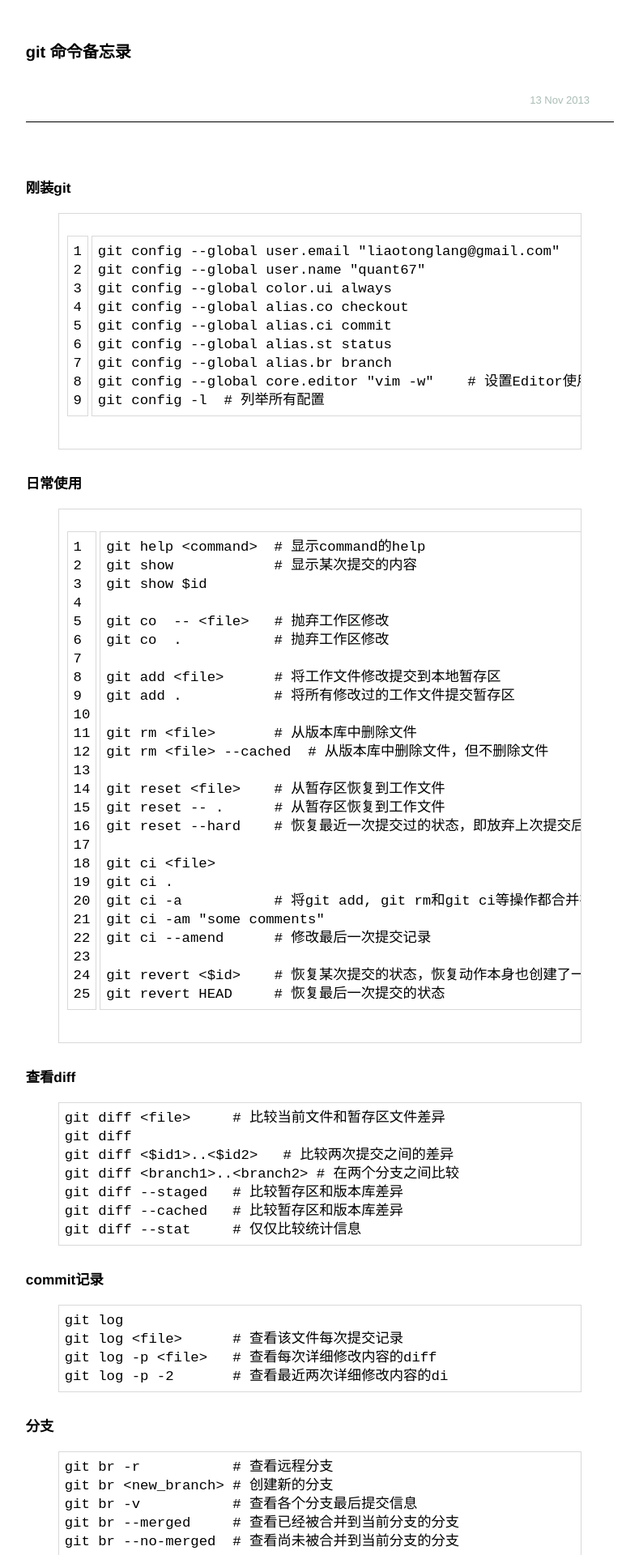
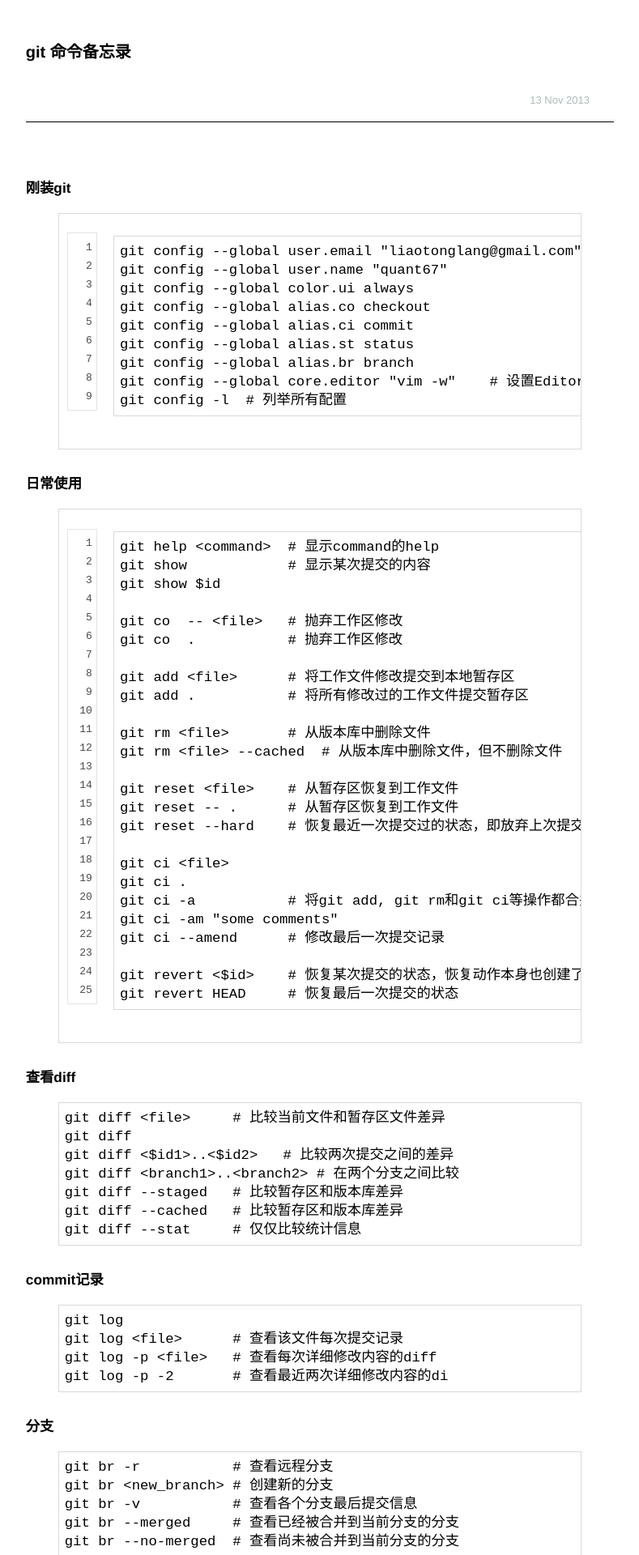
Before and after one commit to banqianhao/banqianhao.github.io, a Jekyll site: the page built from _posts/tools/2013-11-13-git_command.md, in a window 1280 px wide. Shown: the top 1920 px of the page at 81% size, without its empty margins (245-1034 px from the left). Built offline with Jekyll 4.4.1, drawn with Linux system fonts in a browser that asks for light colours; nearby versions of some CDN libraries; Markdown is read by kramdown in place of the engine named in the settings.

Commit message:
not lineno

```diff
--- a/css/syntax.css
+++ b/css/syntax.css
@@ -32,7 +32,7 @@
 .codehilite .sr { font-style: italic } /* Literal.String.Regex */
 .codehilite .s1 { font-style: italic } /* Literal.String.Single */
 .codehilite .ss { font-style: italic } /* Literal.String.Symbol */
-.codehilite .lineno {
+.lineno {
     padding-right:1em;
     width: 25px;
     text-align:right;
```
